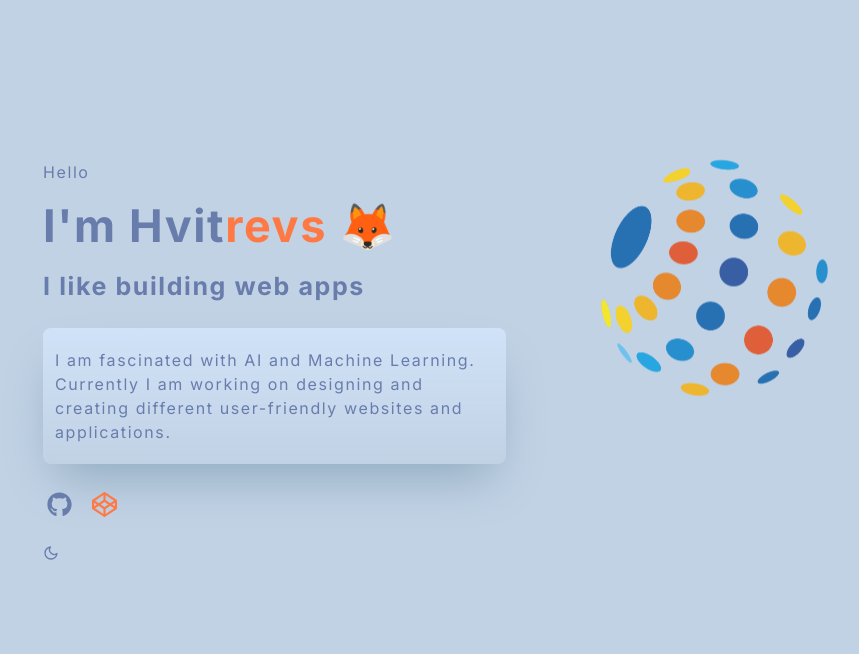
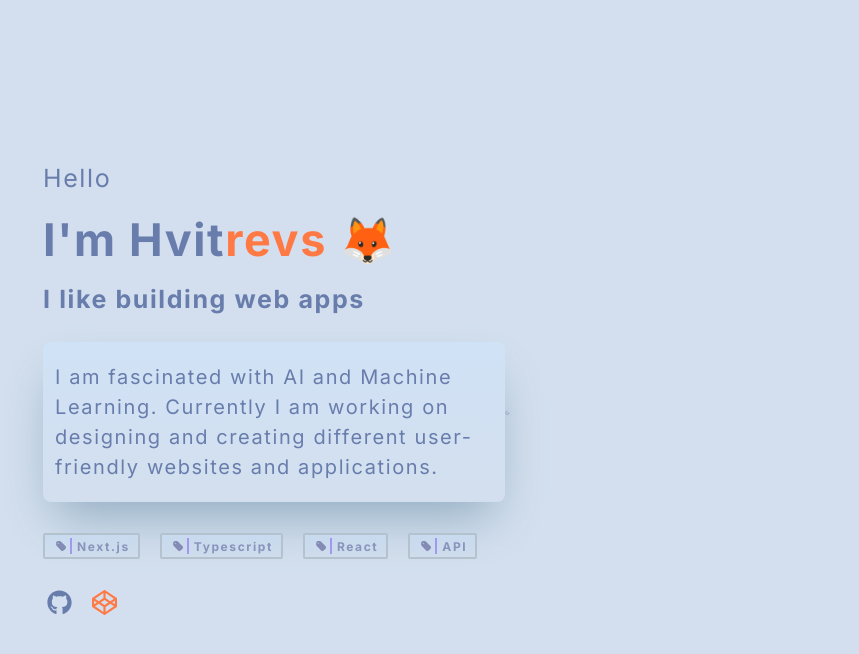
Before and after one commit to Hvitrevs/new-hub, a Next.js app: page / in a window 1280 px wide. Shown: the top 654 px of the page, without its empty margins (277-1136 px from the left). Built offline with nearby package versions, Linux system fonts and the light colour scheme.

Commit message:
ui of hero

```diff
--- a/app/components/HeroFirst.tsx
+++ b/app/components/HeroFirst.tsx
@@ -8,27 +8,50 @@ import React from 'react';
 import ThemeSwitch from './ThemeSwitch'; // Assuming ThemeSwitch is another component you've defined
 import Image from 'next/image';
 import { motion } from 'framer-motion';
+import Widgets from './Widgets';
+import { SparklesIcon, TagIcon } from '@heroicons/react/24/solid';
 
 const HeroFirst = () => {
   return (
     <>
       <div className='flex items-center'>
-        <div className='pl-40 md:pl-40 pb-30 md:pb-20 flex flex-col gap-2 z-[10] max-w-[850px]'>
-          <h4>
+        <div className='xl:pl-40 md:pb-10 flex flex-col gap-2 z-[10] max-w-[850px]'>
+          <h4 className='md:text-[25px] xxs:text-[13px]'>
             Hello
           </h4>
-          <h2 className='flex flex-row flex-nowrap text-[45px] font-bold'>
+          <h2 className='flex flex-row flex-nowrap md:text-[45px] xxs:text-[19px] font-bold'>
             <span>I'm Hvit</span>
             <span className='text-[#ff7944]'> revs 🦊</span>
           </h2>
-          <h4 className='font-bold text-[25px]'>
+          <h4 className='font-bold md:text-[25px] xxs:text-[10px]'>
             I like building web apps
           </h4>
-          <span className='mt-[15px] rounded-lg px-3 py-5 border-l-0 bg-gradient-to-b from-[#d0e2f7] to-transparent shadow-[#90abbf] shadow-2xl dark:border-t-[4px] dark:border-[#202445] dark:shadow-[#171a31] dark:text-[#5e6393] dark:bg-none'>
+          <span className='mt-[15px] md:text-[20px] xxs:text-[13px] rounded-lg xxs:px-5 md:px-3 py-5 bg-gradient-to-b from-[#d0e2f6] to-transparent shadow-[#90abbf] shadow-2xl dark:border-t-[4px] dark:border-[#202445] dark:shadow-[#171a31] dark:text-[#5e6393] dark:bg-none'>
             I am fascinated with AI and Machine Learning. Currently I am working on designing and creating different user-friendly websites and applications.
           </span>
 
-          <div className='py-5 flex flex-nowrap gap-4 px-1 text-[25px]'>
+          <div className='md:h-6 md:mt-2 mb-7 flex md:gap-5 justify-start text-start  xs:gap-[3px] xs:h-4  xs:mt-2 xxs:mt-2 xxs:h-4 xxs:gap-[2px] '>
+            <Widgets
+                title={'Next.js'}
+                icon={<TagIcon />}
+            />
+            <Widgets
+                title={'Typescript'}
+                icon={<TagIcon />}
+            />
+            <Widgets
+                title={'React'}
+                icon={<TagIcon />}
+            />
+            <Widgets
+                title={'API'}
+                icon={<TagIcon />}
+            />
+
+
+            </div>
+
+          <div className='py-3 flex flex-nowrap gap-4 px-1 text-[25px]'>
             <Link
             className='transition ease-in-out delay-100 hover:-translate-y-1 hover:scale-120 duration-300'  href='https://github.com/Hvitrevs'>
               <FaGithub />
@@ -42,11 +65,13 @@ const HeroFirst = () => {
               </Link>
             </div>
           </div>
+
+          </div>
+
           <ThemeSwitch />
         </div>
-      </div>
 
-      <div className='max-w-[350px]'>
+      <div className='max-w-[350px] xxs:invisible 2xl:visible'>
       <Image
           className="filter-grayscale opacity-[80%]  animate-bounce"
           src="/abstract1.png"
--- /dev/null
+++ b/app/components/Widgets.tsx
@@ -0,0 +1,33 @@
+import React from "react";
+import { motion } from "framer-motion";
+
+type Props = {
+  title: string;
+  icon: React.ReactNode;
+};
+
+const Widgets = (props: Props) => {
+  return (
+    <div>
+        <motion.div
+
+          className='Welcome-text  mt-[15px] rounded-sm bg-gradient-to-b from-[#c8dbf0] to-transparent border-[2px] border-[#b4c2ce] dark:border-t-[4px] dark:border-[#202445] dark:shadow-[#171a31] dark:text-[#5e6393] dark:bg-none'
+        >
+            <div
+            className="Welcome-box py-[3px] px-[8px] opacity-[0.9] "
+            >
+              <div className="md:px-[2px] xs:py-[2px] sm:py-[2px] md:h-4 md:w-4 xs:h-4 xs:w-3 xxs:w-2 xs:mr-[1px]">
+                {props.icon}
+              </div>
+                  <h1
+                    className=" Welcome-text  md:text-[12px] md:h-4 px-[5px] xs:text-[8px] xs:text-nowrap xxs:text-[5px] xxs:pr-0 border-l-[2px] border-[#7042f88b] opacity-[0.9]"
+                  >
+                {props.title}
+              </h1>
+            </div>
+        </motion.div>
+    </div>
+  );
+};
+
+export default Widgets;
--- a/app/globals.css
+++ b/app/globals.css
@@ -4,17 +4,37 @@
 
 :root {
   /* Your default theme */
-  --background: white;
-  --foreground: black;
+  --background: #c2d2e5;
+  --foreground: #292e52;
 }
 
 [data-theme='dark'] {
-  --background: black;
-  --foreground: white;
+  --background: #1d213d;
+  --foreground: #c2d2e5;
 }
 
 .panelSmall {
   background: linear-gradient(180deg, rgba(57, 56, 96, 0.359) 0%, rgba(194, 210, 229, 0) 100%);
   box-shadow: 0px 15px 15px rgba(0, 0, 0, 0.06);
+}
+
+.Welcome-text {
+  color:#7c82ae;
+  font-weight: 700;
+}
+
+
+.Welcome-box {
+  isolation: isolate;
+  overflow: hidden;
+  align-items: center;
+  -webkit-backdrop-filter: blur(6px);
+  backdrop-filter: blur(6px);
+  border-radius: 5px;
+  display: flex;
+  position: relative;
+  width: -moz-max-content;
+  width: max-content;
+  transition: 0.45s cubic-bezier(0.6, 0.6, 0, 1) box-shadow;
 
 }
--- a/app/layout.tsx
+++ b/app/layout.tsx
@@ -17,7 +17,7 @@ export default function RootLayout({
 }>) {
   return (
     <html lang="en" suppressHydrationWarning>
-      <body className={`${inter.className} overflow-y-scroll-hidden overflow-x-hidden select-none  mx-auto tracking-[.1em] bg-[#c2d2e5] dark:bg-[#1d213d] text-[#687dac] dark:text-[#97a8bc]`} >
+      <body className={`${inter.className} overflow-y-scroll-hidden overflow-x-hidden select-none  mx-auto tracking-[.1em] bg-[#d3dfee] dark:bg-[#1d213d] text-[#687dac] dark:text-[#97a8bc]`} >
       <Providers>
 
           {children}
--- a/app/page.tsx
+++ b/app/page.tsx
@@ -8,7 +8,7 @@ import HeroFirst from './components/HeroFirst';
 export default function Home() {
   return (
     <main className='w-full h-full relative '>
-      <div className="flex px-[10rem] py-[10rem] gap-20 flex-nowrap">
+      <div className="flex xxs:px-[2rem] md:px-[7rem] lg:px-[10rem] xxs:py-20 md:py-[10rem] gap-20 flex-nowrap">
         <HeroFirst />
       </div>
     </main>
```
